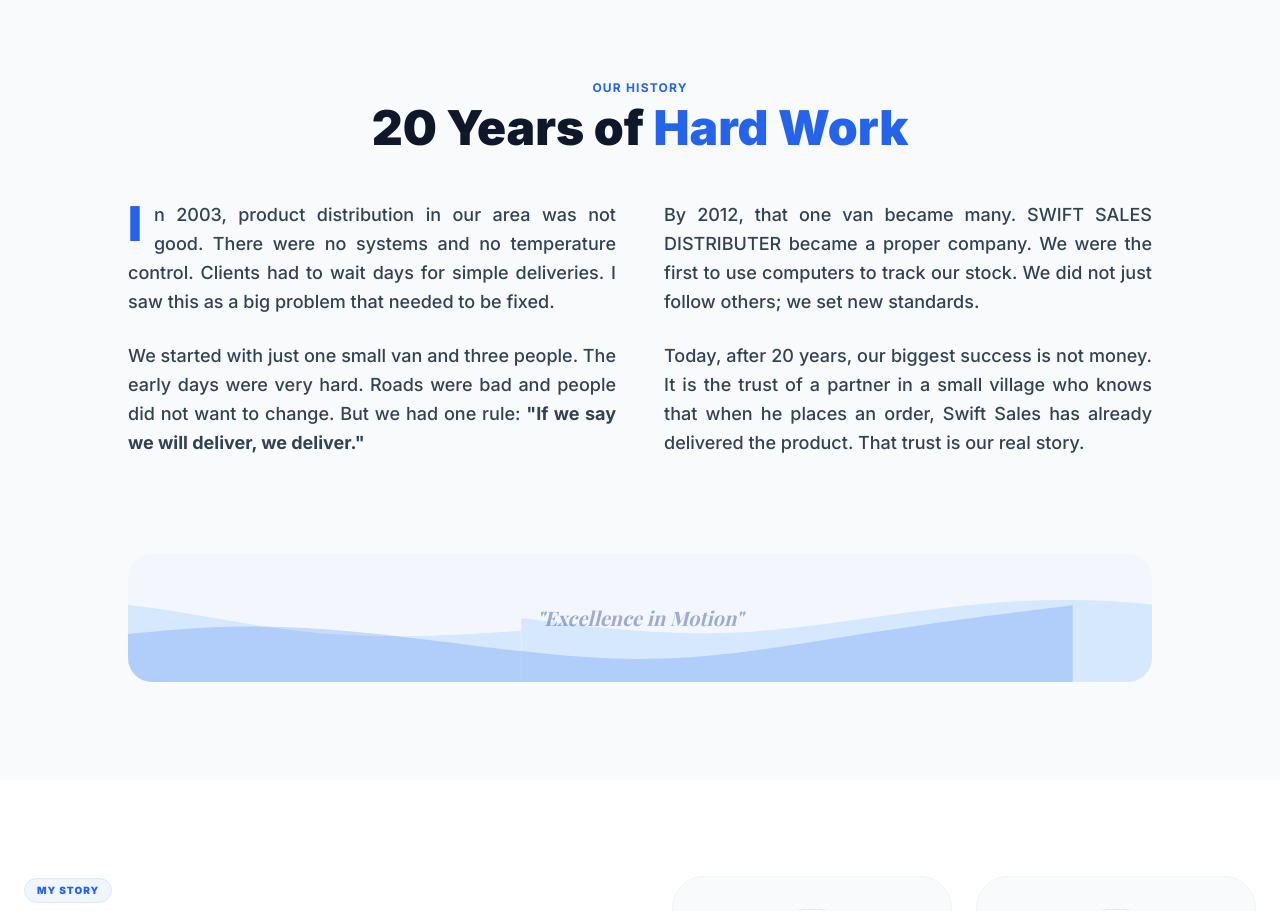
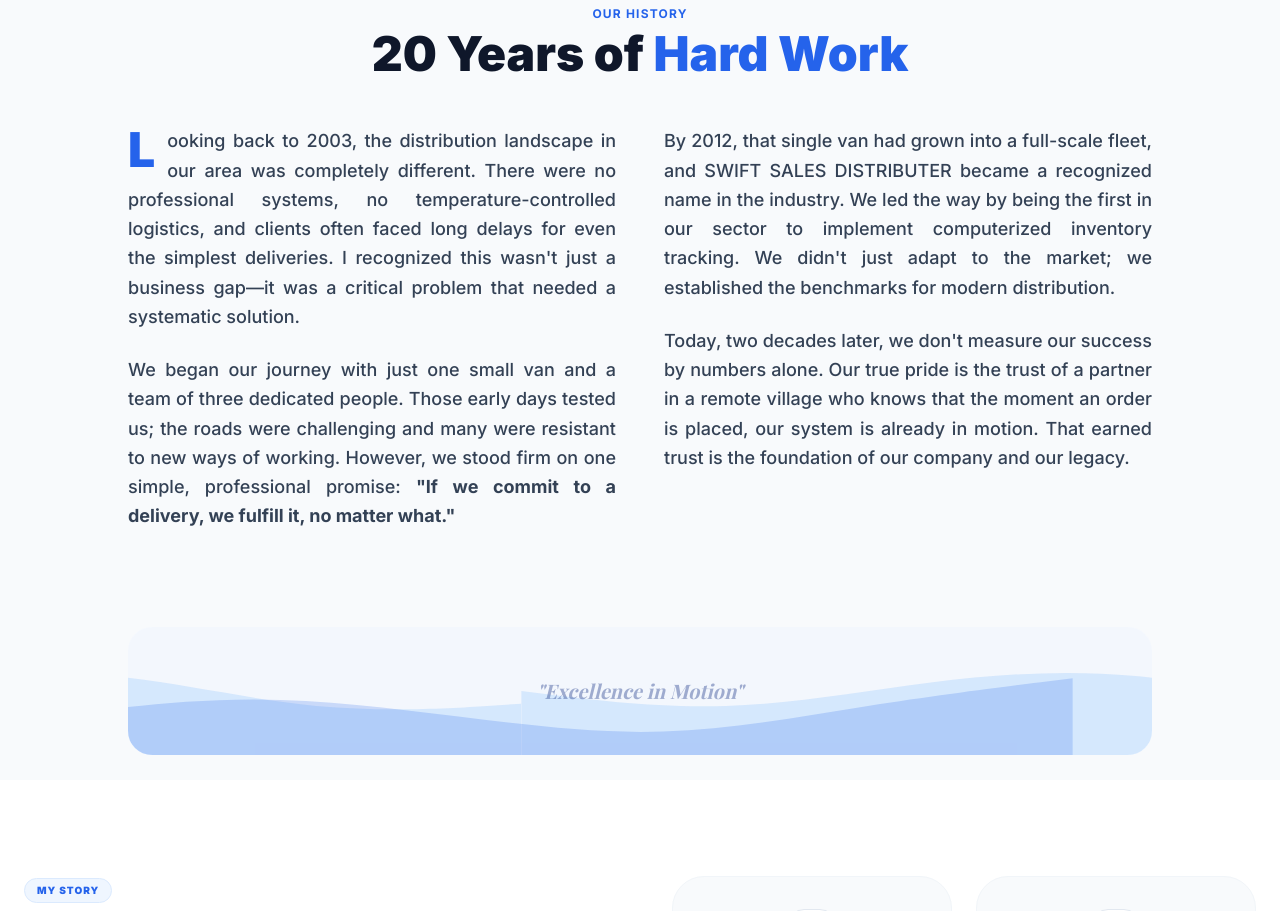
Before and after one commit to QIntellect-Technologies/ejazmalik-swiftsales, a React (Vite) app: page / in a window 1280 px wide. Shown: the part 900-1811 px from the top of the page. Built offline with nearby package versions, Linux system fonts and the light colour scheme; a web font is replaced by a local one.

Commit message:
Refine company story in Legacy.jsx for a stronger, more professional tone

```diff
--- a/src/components/Legacy.jsx
+++ b/src/components/Legacy.jsx
@@ -22,10 +22,10 @@
                         transition={{ delay: 0.1 }}
                     >
                         <p className="mb-6 first-letter:text-5xl first-letter:font-black first-letter:text-blue-600 first-letter:mr-3 first-letter:float-left">
-                            In 2003, product distribution in our area was not good. There were no systems and no temperature control. Clients had to wait days for simple deliveries. I saw this as a big problem that needed to be fixed.
+                            Looking back to 2003, the distribution landscape in our area was completely different. There were no professional systems, no temperature-controlled logistics, and clients often faced long delays for even the simplest deliveries. I recognized this wasn't just a business gap—it was a critical problem that needed a systematic solution.
                         </p>
                         <p>
-                            We started with just one small van and three people. The early days were very hard. Roads were bad and people did not want to change. But we had one rule: <strong>"If we say we will deliver, we deliver."</strong>
+                            We began our journey with just one small van and a team of three dedicated people. Those early days tested us; the roads were challenging and many were resistant to new ways of working. However, we stood firm on one simple, professional promise: <strong>"If we commit to a delivery, we fulfill it, no matter what."</strong>
                         </p>
                     </motion.div>
 
@@ -35,10 +35,10 @@
                         transition={{ delay: 0.2 }}
                     >
                         <p className="mb-6">
-                            By 2012, that one van became many. SWIFT SALES DISTRIBUTER became a proper company. We were the first to use computers to track our stock. We did not just follow others; we set new standards.
+                            By 2012, that single van had grown into a full-scale fleet, and SWIFT SALES DISTRIBUTER became a recognized name in the industry. We led the way by being the first in our sector to implement computerized inventory tracking. We didn't just adapt to the market; we established the benchmarks for modern distribution.
                         </p>
                         <p>
-                            Today, after 20 years, our biggest success is not money. It is the trust of a partner in a small village who knows that when he places an order, Swift Sales has already delivered the product. That trust is our real story.
+                            Today, two decades later, we don't measure our success by numbers alone. Our true pride is the trust of a partner in a remote village who knows that the moment an order is placed, our system is already in motion. That earned trust is the foundation of our company and our legacy.
                         </p>
                     </motion.div>
                 </div>
```
